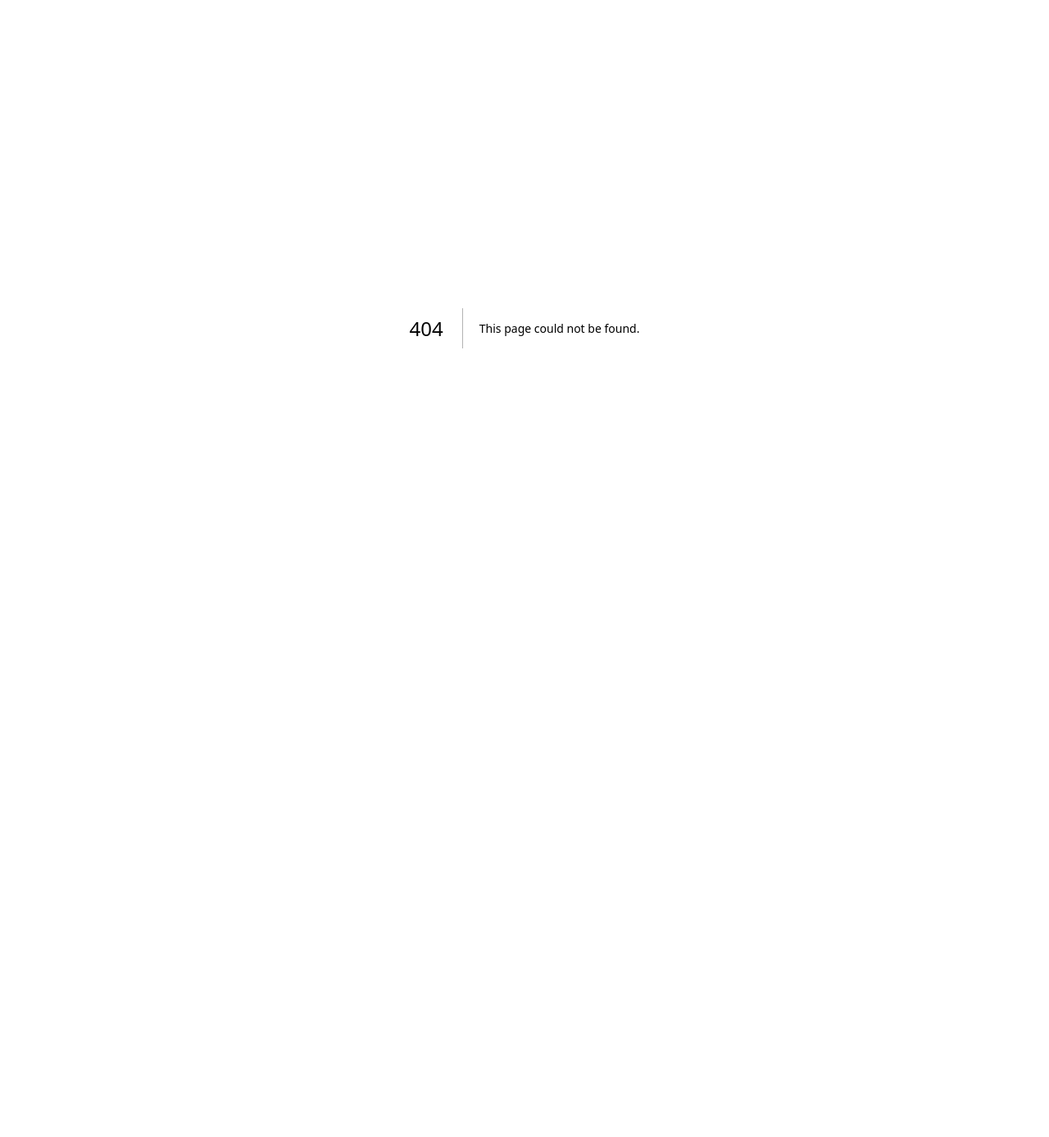
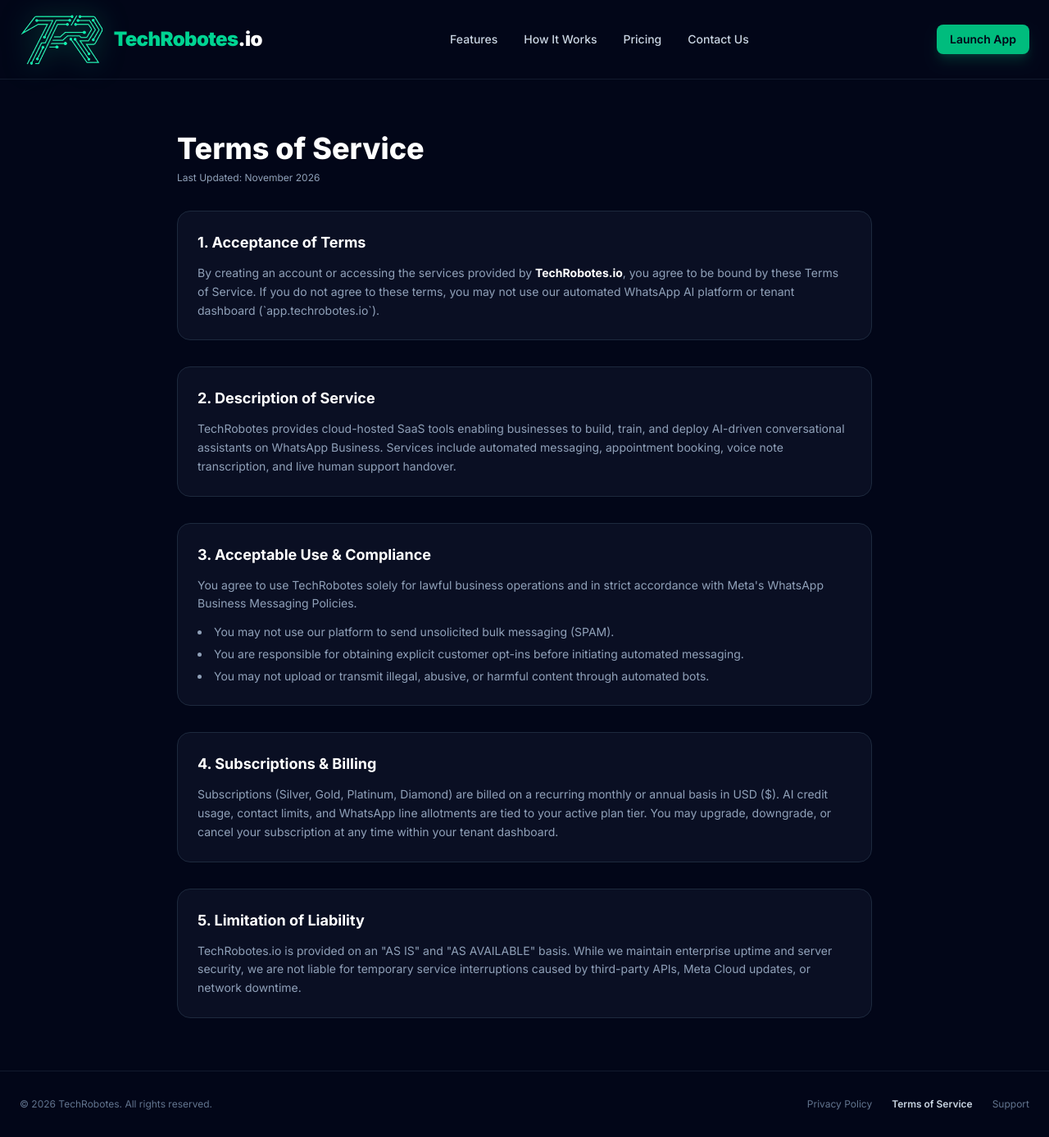
Before and after one commit to techrobotes/techrobotes-website, a Next.js app: page /terms in a window 1280 px wide. Before the commit this address had no page. Shown: the whole page at 82% size. Before the commit the page ends 800 px from the top, so only its background shows below. Built offline with nearby package versions, Linux system fonts and the light colour scheme.

Commit message:
Add dedicated Terms of Service page and update legal footer links

```diff
--- /dev/null
+++ b/app/privacy/page.tsx
@@ -0,0 +1,41 @@
+'use client';
+
+import React from 'react';
+
+export default function PrivacyPage() {
+  return (
+    <div className="min-h-screen bg-slate-950 text-slate-100 font-sans flex flex-col justify-between">
+      {/* Header */}
+      <nav className="max-w-7xl mx-auto px-6 py-4 flex items-center justify-between border-b border-slate-800/60 w-full">
+        <a href="/" className="flex items-center gap-3 group">
+          <img src="/logo.png" alt="TechRobotes Logo" className="h-16 w-auto object-contain" />
+          <span className="text-xl sm:text-2xl font-black text-white tracking-tight">
+            <span className="text-emerald-400">TechRobotes</span>.io
+          </span>
+        </a>
+        <a href="https://app.techrobotes.io" className="bg-emerald-500 text-slate-950 font-semibold px-4 py-2 rounded-lg text-sm">
+          Launch App
+        </a>
+      </nav>
+
+      {/* Main Content */}
+      <main className="max-w-4xl mx-auto px-6 py-16 flex-1">
+        <h1 className="text-3xl font-bold text-white mb-6">Privacy Policy</h1>
+        <p className="text-slate-400 text-sm leading-relaxed mb-4">
+          At TechRobotes.io, we prioritize user privacy and data security. This Privacy Policy outlines how we collect, use, and protect your information when utilizing our WhatsApp AI automation platform.
+        </p>
+        <h2 className="text-xl font-bold text-white mt-8 mb-3">Data Collection & Messaging</h2>
+        <p className="text-slate-400 text-sm leading-relaxed">
+          We process incoming and outgoing messages solely to deliver automated chatbot responses, calendar scheduling, and live support handover. Your data is encrypted in transit and at rest.
+        </p>
+      </main>
+
+      {/* Footer */}
+      <footer className="w-full border-t border-slate-800/60 bg-slate-950 py-8">
+        <div className="max-w-7xl mx-auto px-6 flex justify-between text-xs text-slate-500">
+          <p>&copy; 2026 TechRobotes. All rights reserved.</p>
+        </div>
+      </footer>
+    </div>
+  );
+}
--- /dev/null
+++ b/app/terms/page.tsx
@@ -0,0 +1,103 @@
+'use client';
+
+import React from 'react';
+
+export default function TermsPage() {
+  return (
+    <div className="min-h-screen bg-slate-950 text-slate-100 font-sans flex flex-col justify-between selection:bg-emerald-500 selection:text-slate-950">
+      <div>
+        {/* Navigation Header */}
+        <nav className="max-w-7xl mx-auto px-6 py-4 flex items-center justify-between border-b border-slate-800/60 w-full">
+          <a href="/" className="flex items-center gap-3 group">
+            <img
+              src="/logo.png"
+              alt="TechRobotes Logo"
+              className="h-16 w-auto object-contain brightness-130 contrast-125 drop-shadow-[0_0_16px_rgba(16,185,129,0.7)] group-hover:scale-105 transition-all"
+            />
+            <span className="text-xl sm:text-2xl font-black text-white tracking-tight hidden sm:inline">
+              <span className="text-emerald-400">TechRobotes</span>.io
+            </span>
+          </a>
+          <div className="hidden md:flex items-center gap-8 text-sm font-medium text-slate-300">
+            <a href="/features" className="hover:text-emerald-400 transition-colors">Features</a>
+            <a href="/how-it-works" className="hover:text-emerald-400 transition-colors">How It Works</a>
+            <a href="/pricing" className="hover:text-emerald-400 transition-colors">Pricing</a>
+            <a href="/contact" className="hover:text-emerald-400 transition-colors">Contact Us</a>
+          </div>
+          <a
+            href="https://app.techrobotes.io"
+            className="bg-emerald-500 hover:bg-emerald-400 text-slate-950 font-semibold px-4 py-2 rounded-lg text-sm transition-all shadow-lg shadow-emerald-500/20"
+          >
+            Launch App
+          </a>
+        </nav>
+
+        {/* Main Terms of Service Content */}
+        <main className="max-w-4xl mx-auto px-6 py-16 flex-1">
+          <h1 className="text-3xl sm:text-4xl font-extrabold text-white mb-2">Terms of Service</h1>
+          <p className="text-slate-400 text-xs mb-8">Last Updated: November 2026</p>
+
+          <div className="space-y-8 text-slate-300 text-sm leading-relaxed">
+            <section className="bg-slate-900/60 border border-slate-800 rounded-2xl p-6">
+              <h2 className="text-lg font-bold text-white mb-3">1. Acceptance of Terms</h2>
+              <p className="text-slate-400">
+                By creating an account or accessing the services provided by <strong className="text-white">TechRobotes.io</strong>, you agree to be bound by these Terms of Service. If you do not agree to these terms, you may not use our automated WhatsApp AI platform or tenant dashboard (`app.techrobotes.io`).
+              </p>
+            </section>
+
+            <section className="bg-slate-900/60 border border-slate-800 rounded-2xl p-6">
+              <h2 className="text-lg font-bold text-white mb-3">2. Description of Service</h2>
+              <p className="text-slate-400">
+                TechRobotes provides cloud-hosted SaaS tools enabling businesses to build, train, and deploy AI-driven conversational assistants on WhatsApp Business. Services include automated messaging, appointment booking, voice note transcription, and live human support handover.
+              </p>
+            </section>
+
+            <section className="bg-slate-900/60 border border-slate-800 rounded-2xl p-6">
+              <h2 className="text-lg font-bold text-white mb-3">3. Acceptable Use &amp; Compliance</h2>
+              <p className="text-slate-400 mb-3">
+                You agree to use TechRobotes solely for lawful business operations and in strict accordance with Meta&apos;s WhatsApp Business Messaging Policies.
+              </p>
+              <ul className="list-disc list-inside space-y-1 text-slate-400">
+                <li>You may not use our platform to send unsolicited bulk messaging (SPAM).</li>
+                <li>You are responsible for obtaining explicit customer opt-ins before initiating automated messaging.</li>
+                <li>You may not upload or transmit illegal, abusive, or harmful content through automated bots.</li>
+              </ul>
+            </section>
+
+            <section className="bg-slate-900/60 border border-slate-800 rounded-2xl p-6">
+              <h2 className="text-lg font-bold text-white mb-3">4. Subscriptions &amp; Billing</h2>
+              <p className="text-slate-400">
+                Subscriptions (Silver, Gold, Platinum, Diamond) are billed on a recurring monthly or annual basis in USD ($). AI credit usage, contact limits, and WhatsApp line allotments are tied to your active plan tier. You may upgrade, downgrade, or cancel your subscription at any time within your tenant dashboard.
+              </p>
+            </section>
+
+            <section className="bg-slate-900/60 border border-slate-800 rounded-2xl p-6">
+              <h2 className="text-lg font-bold text-white mb-3">5. Limitation of Liability</h2>
+              <p className="text-slate-400">
+                TechRobotes.io is provided on an &quot;AS IS&quot; and &quot;AS AVAILABLE&quot; basis. While we maintain enterprise uptime and server security, we are not liable for temporary service interruptions caused by third-party APIs, Meta Cloud updates, or network downtime.
+              </p>
+            </section>
+          </div>
+        </main>
+      </div>
+
+      {/* Global Footer */}
+      <footer className="w-full border-t border-slate-800/60 bg-slate-950 py-8">
+        <div className="max-w-7xl mx-auto px-6 flex flex-col md:flex-row items-center justify-between gap-4 text-xs text-slate-500">
+          <p>&copy; 2026 TechRobotes. All rights reserved.</p>
+          <div className="flex items-center gap-6">
+            <a href="/privacy" className="hover:text-slate-300 transition-colors">
+              Privacy Policy
+            </a>
+            <a href="/terms" className="text-slate-300 transition-colors font-semibold">
+              Terms of Service
+            </a>
+            <a href="/contact" className="hover:text-slate-300 transition-colors">
+              Support
+            </a>
+          </div>
+        </div>
+      </footer>
+    </div>
+  );
+}
```
